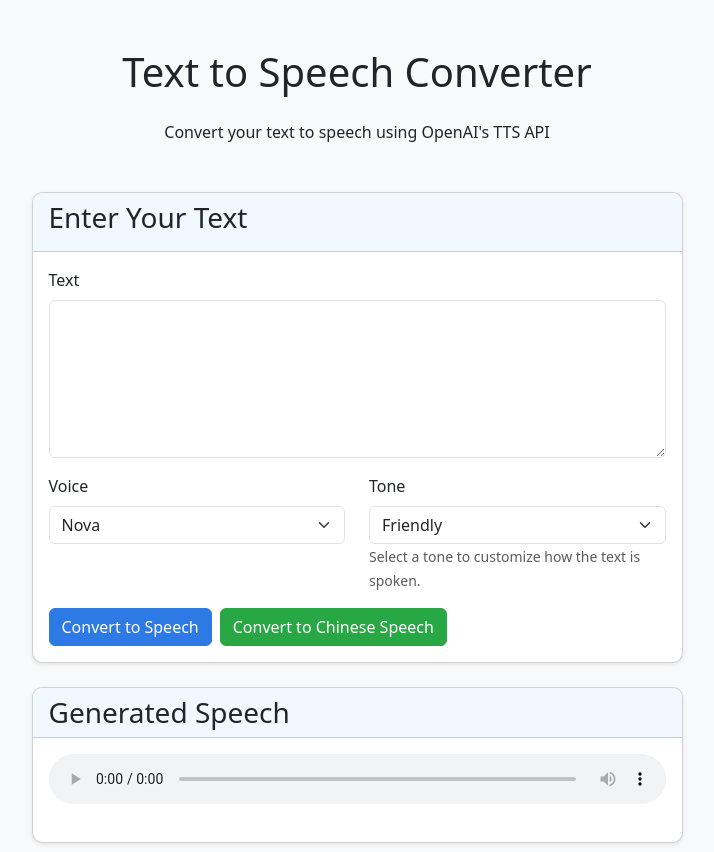
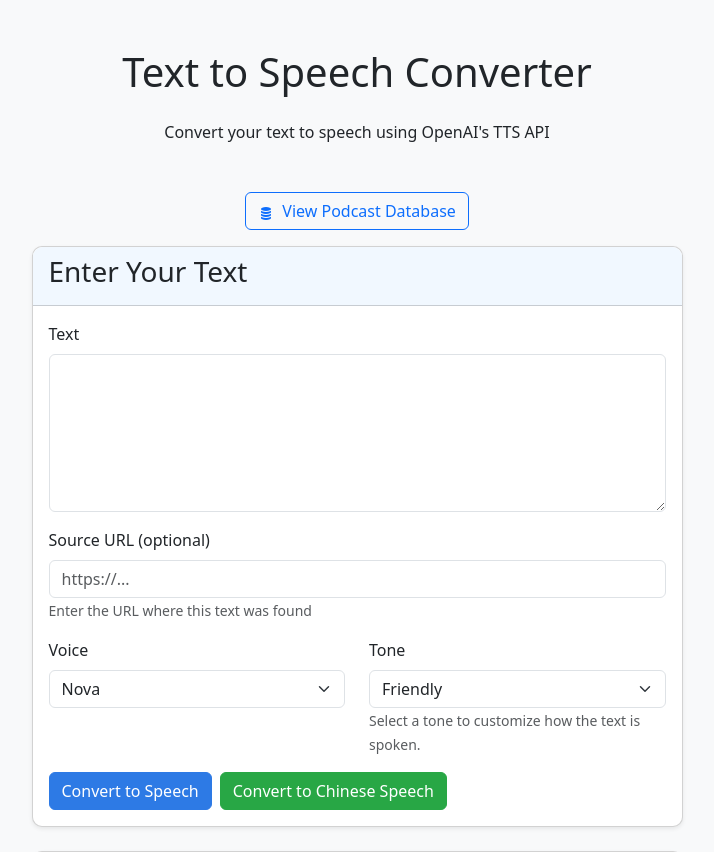
Before and after one commit to lin1shu/podcast_maker, a Flask app: page / in a window 1280 px wide. Shown: the top 852 px of the page, without its empty margins (283-997 px from the left). Run offline with Flask 3, Linux system fonts and the light colour scheme.

Commit message:
Add source URL functionality and supporting tools

```diff
--- /dev/null
+++ b/check_source_urls.py
@@ -0,0 +1 @@
+from pymongo import MongoClient; from bson.json_util import dumps; import json; client = MongoClient("mongodb://admin:password@localhost:27017/"); db = client["podcast_maker_db"]; docs = list(db["podcasts"].find({"source_url": {"$ne": ""}}).sort("created_at", -1).limit(5)); print(f"Found {len(docs)} documents with non-empty source_url"); for doc in docs: print(f"ID: {doc.get(\"_id\")}, URL: {doc.get(\"source_url\")}, Created: {doc.get(\"created_at\")}")
--- /dev/null
+++ b/check_url.py
@@ -0,0 +1 @@
+from pymongo import MongoClient; client = MongoClient("mongodb://admin:password@localhost:27017/"); db = client["podcast_maker_db"]; doc = db["podcasts"].find_one({"source_url": "https://example.com/test_update"}); print(f"Found document: {doc.get(\"_id\")}, Source URL: {doc.get(\"source_url\")}")
--- /dev/null
+++ b/count_urls.py
@@ -0,0 +1 @@
+from pymongo import MongoClient; client = MongoClient("mongodb://admin:password@localhost:27017/"); db = client["podcast_maker_db"]; count = db["podcasts"].count_documents({"source_url": {"$ne": ""}}); print(f"Found {count} documents with non-empty source_url")
--- a/static/js/script.js
+++ b/static/js/script.js
@@ -249,23 +249,46 @@ document.addEventListener('DOMContentLoaded', function() {
             'Converting text to speech...';
         showLoading(actionText);
 
-        // Validate input
-        const text = document.getElementById('text').value.trim();
-        if (!text) {
-            showError('Please enter some text to convert.');
+        // Get form values
+        const text = document.getElementById('text').value;
+        const voice = document.getElementById('voice').value;
+        const tone = document.getElementById('tone').value;
+
+        // Get source URL with extra checks to ensure it's working
+        let sourceUrl = '';
+        const sourceUrlElement = document.getElementById('sourceUrl');
+        if (sourceUrlElement) {
+            sourceUrl = sourceUrlElement.value || '';
+            console.log("Found sourceUrl element with value:", sourceUrl);
+        } else {
+            console.log("sourceUrl element not found");
+        }
+
+        // Additional debug log
+        console.log("Source URL value being sent:", sourceUrl);
+
+        if (text.trim() === '') {
+            showError('Please enter some text to convert to speech.');
             return;
         }
 
-        // Prepare request data
+        // Create the request data object
         const requestData = {
-            is_first_chunk: true,
             text: text,
-            voice: document.getElementById('voice').value,
-            tone: document.getElementById('tone').value,
-            is_chinese: isChineseConversion
+            voice: voice,
+            tone: tone,
+            is_chinese: isChineseConversion,
+            is_first_chunk: true
         };
 
-        // Send request to process the first chunk
+        // Add source_url only if it has a value
+        if (sourceUrl) {
+            requestData.source_url = sourceUrl;
+        }
+
+        console.log("Final request data:", requestData);
+
+        // Process the entire text
         fetch('/process_chunk', {
             method: 'POST',
             headers: {
@@ -450,4 +473,45 @@ document.addEventListener('DOMContentLoaded', function() {
         totalChunks = 0;
         processedChunks = [];
     }
+
+    // Function to translate text via API
+    function translateText(text) {
+        if (!text) return;
+
+        const sourceUrl = document.getElementById('sourceUrl').value;
+
+        showLoading('Translating text to Chinese...');
+
+        fetch('/translate_text', {
+            method: 'POST',
+            headers: {
+                'Content-Type': 'application/json',
+            },
+            body: JSON.stringify({
+                text: text,
+                source_url: sourceUrl
+            })
+        })
+        .then(response => response.json())
+        .then(data => {
+            hideLoading();
+
+            if (data.error) {
+                showError(data.error);
+                return;
+            }
+
+            const translationDiv = document.getElementById('translationResult');
+            if (translationDiv) {
+                translationDiv.textContent = data.translated_text;
+                translationDiv.style.display = 'block';
+            }
+
+            resultCard.style.display = 'block';
+        })
+        .catch(error => {
+            hideLoading();
+            showError('Error translating text: ' + error.message);
+        });
+    }
 });
--- a/templates/index.html
+++ b/templates/index.html
@@ -12,6 +12,20 @@
         <h1 class="text-center mb-4">Text to Speech Converter</h1>
         <p class="text-center mb-5">Convert your text to speech using OpenAI's TTS API</p>
 
+        <div class="row justify-content-center mb-3">
+            <div class="col-lg-9 text-center">
+                <a href="/podcast_list" class="btn btn-outline-primary">
+                    <svg xmlns="http://www.w3.org/2000/svg" width="16" height="16" fill="currentColor" class="bi bi-database me-1" viewBox="0 0 16 16">
+                        <path d="M4.318 2.687C5.234 2.271 6.536 2 8 2s2.766.27 3.682.687C12.644 3.125 13 3.627 13 4c0 .374-.356.875-1.318 1.313C10.766 5.729 9.464 6 8 6s-2.766-.27-3.682-.687C3.356 4.875 3 4.373 3 4c0-.374.356-.875 1.318-1.313z"/>
+                        <path d="M13 5.698V7c0 .374-.356.875-1.318 1.313C10.766 8.729 9.464 9 8 9s-2.766-.27-3.682-.687C3.356 7.875 3 7.373 3 7V5.698c.271.202.58.378.904.525C4.978 6.711 6.427 7 8 7s3.022-.289 4.096-.777A4.92 4.92 0 0 0 13 5.698z"/>
+                        <path d="M13 8.698V10c0 .374-.356.875-1.318 1.313C10.766 11.729 9.464 12 8 12s-2.766-.27-3.682-.687C3.356 10.875 3 10.373 3 10V8.698c.271.202.58.378.904.525C4.978 9.711 6.427 10 8 10s3.022-.289 4.096-.777A4.92 4.92 0 0 0 13 8.698z"/>
+                        <path d="M13 11.698V13c0 .374-.356.875-1.318 1.313C10.766 14.729 9.464 15 8 15s-2.766-.27-3.682-.687C3.356 13.875 3 13.373 3 13v-1.302c.271.202.58.378.904.525C4.978 12.711 6.427 13 8 13s3.022-.289 4.096-.777c.324-.147.633-.323.904-.525z"/>
+                    </svg>
+                    View Podcast Database
+                </a>
+            </div>
+        </div>
+
         <div class="row justify-content-center">
             <div class="col-lg-9">
                 <div class="card shadow-sm">
@@ -23,6 +37,12 @@
                             <div class="mb-3">
                                 <label for="text" class="form-label">Text</label>
                                 <textarea class="form-control" id="text" name="text" rows="6" required></textarea>
+                            </div>
+
+                            <div class="mb-3">
+                                <label for="sourceUrl" class="form-label">Source URL (optional)</label>
+                                <input type="url" class="form-control" id="sourceUrl" name="sourceUrl" placeholder="https://...">
+                                <small class="form-text text-muted">Enter the URL where this text was found</small>
                             </div>
 
                             <div class="row mb-3">
--- /dev/null
+++ b/test_source_url.html
@@ -0,0 +1,4 @@
+<!DOCTYPE html><html><head><title>Source URL Test</title></head><body><h1>Test Source URL</h1><form id="testForm"><div><label for="textInput">Text:</label><textarea id="textInput" rows="5" cols="50">Test text with source URL</textarea></div><div><label for="sourceUrl">Source URL:</label><input type="url" id="sourceUrl" value="https://example.com/test" style="width: 300px;"></div><button type="button" id="submitBtn">Submit</button></form><div id="result" style="margin-top: 20px;"></div>
+<script>document.getElementById("submitBtn").addEventListener("click", function() {const text = document.getElementById("textInput").value; const sourceUrl = document.getElementById("sourceUrl").value; console.log("Text:", text); console.log("Source URL:", sourceUrl); document.getElementById("result").textContent = "Submitting: " + text + " | URL: " + sourceUrl; fetch("/process_chunk", {method: "POST", headers: {"Content-Type": "application/json"}, body: JSON.stringify({text: text, voice: "nova", tone: "friendly", is_chinese: false, is_first_chunk: true, source_url: sourceUrl})}).then(response => response.json()).then(data => {console.log("Response:", data); document.getElementById("result").textContent += "
+Response: " + JSON.stringify(data);}).catch(error => {console.error("Error:", error); document.getElementById("result").textContent += "
+Error: " + error.message;});});</script></body></html>
--- /dev/null
+++ b/update_mongo.py
@@ -0,0 +1 @@
+from pymongo import MongoClient; client = MongoClient("mongodb://admin:password@localhost:27017/"); db = client["podcast_maker_db"]; coll = db["podcasts"]; res = coll.update_one({}, {"$set": {"source_url": "https://example.com/test_update"}}); print(f"Updated {res.modified_count} document(s)")
```
Also changed, not shown: requirements.txt (+9 -3 lines), templates/podcast_list.html (+19 -0 lines), README.md, 1 other file.
